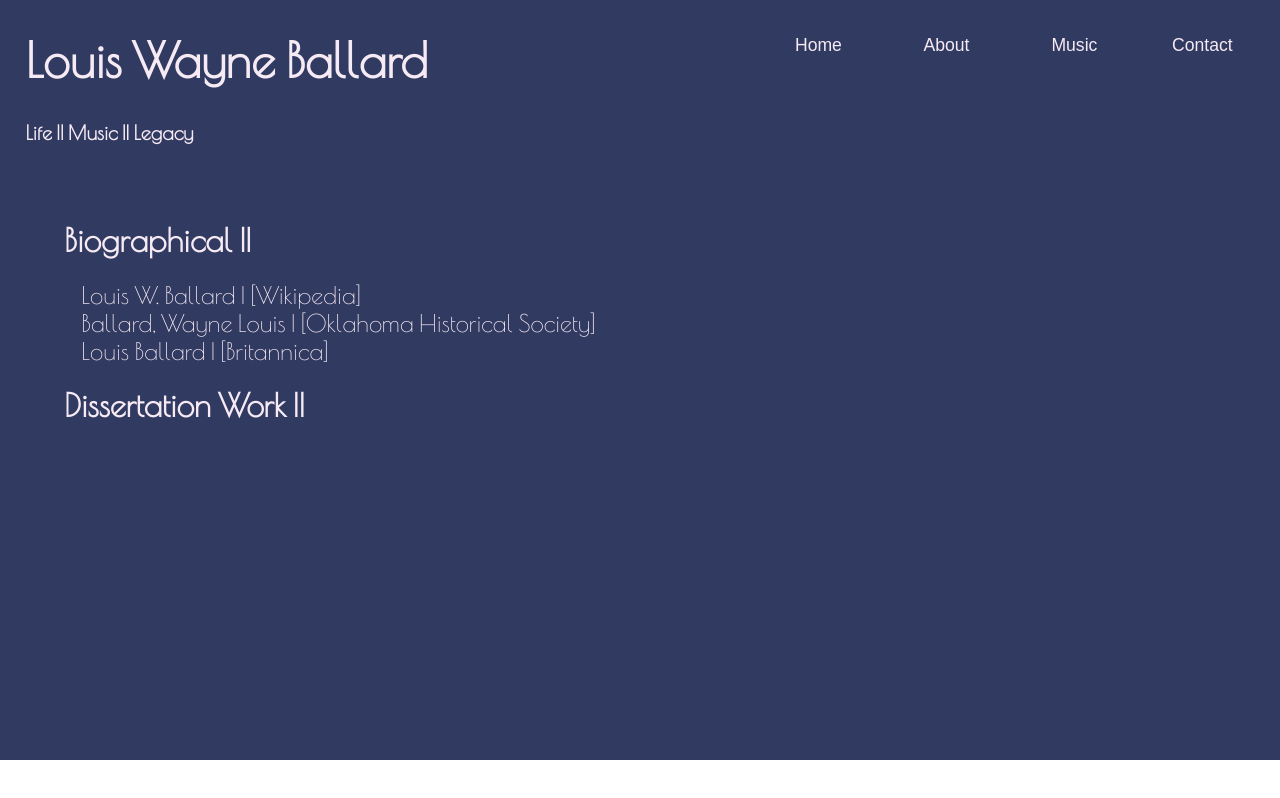
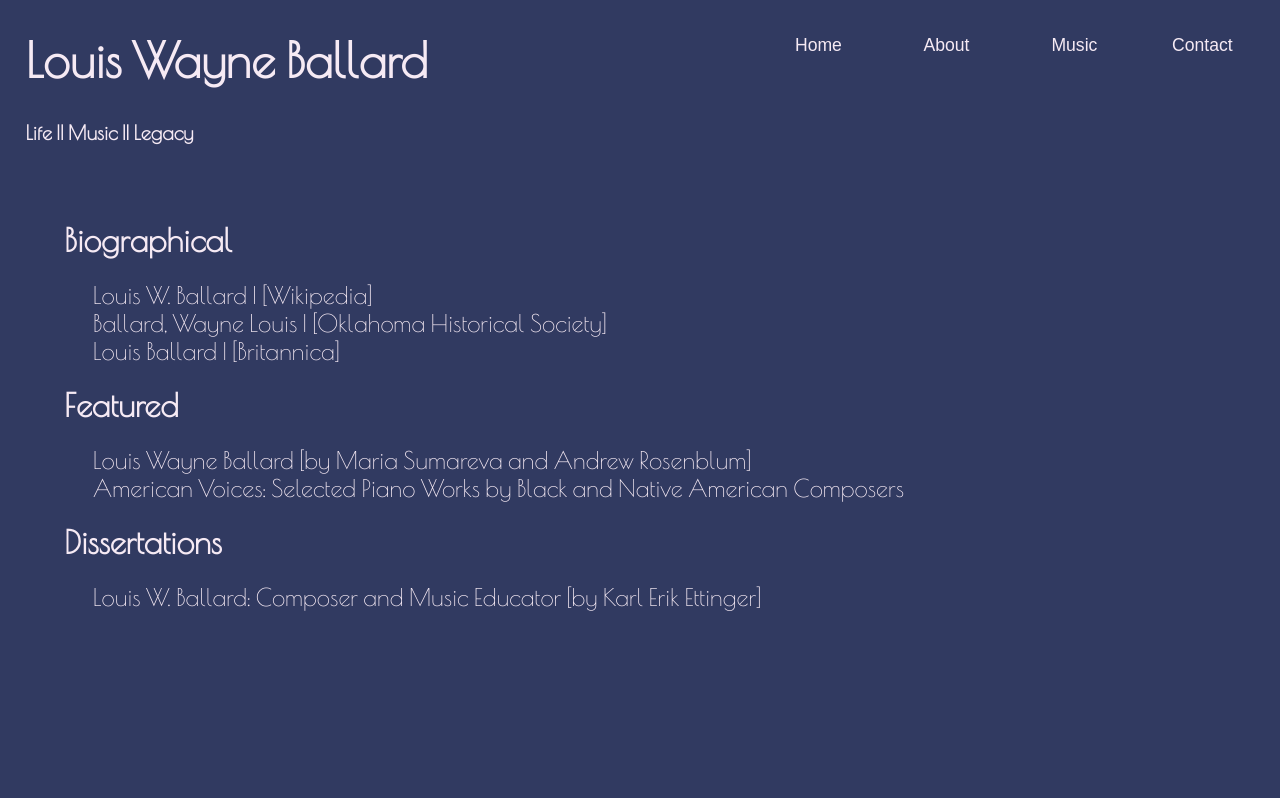
Before and after one commit to Ballard-Art/front-end, a React (Create React App) app in the folder lwb-music/: page /resources in a window 1280 px wide. Shown: the top 798 px of the page. Built offline with nearby package versions, Linux system fonts and the light colour scheme.

Commit message:
more content added

```diff
--- a/lwb-music/src/components/LWBlinks.js
+++ b/lwb-music/src/components/LWBlinks.js
@@ -3,15 +3,15 @@ import styled from 'styled-components';
 //for now the plan is to make these separate components and hardcode in the links
 
 const StyledContainer = styled.div`
-    height: 70vh;
+    height: 100vh;
     width: 100vw;
     background-color: #313a61;
     display: flex;
     flex-direction: column;
 `
 const StyledText = styled.div`
-    height: 70vh;
-    width: 45vw;
+    height: 80vh;
+    width: 75vw;
     margin-left: 5%;
     justify-content: space-between;
 `
@@ -30,13 +30,18 @@ function LWBlinks() {
     return (
         <StyledContainer>
             <StyledText>
-                <h1>Biographical ||</h1>
+                <h1>Biographical</h1>
                 <StyledLinks rel="noreferrer" href="https://en.wikipedia.org/wiki/Louis_W._Ballard" target="_blank">Louis W. Ballard | [Wikipedia]</StyledLinks>
                 <br></br>
                 <StyledLinks rel="noreferrer" href="https://www.okhistory.org/publications/enc/entry.php?entry=BA009" target="_blank">Ballard, Wayne Louis | [Oklahoma Historical Society]</StyledLinks>
                 <br></br>
                 <StyledLinks rel="noreferrer" href="https://www.britannica.com/biography/Louis-Ballard" target="_blank">Louis Ballard | [Britannica]</StyledLinks>
-                <h1>Dissertation Work ||</h1>
+                <h1>Featured</h1>
+                <StyledLinks rel="noreferrer" href="https://kaleidoscopemusart.com/louis-wayne-ballard/#easy-footnote-bottom-1-3489" target="_blank">Louis Wayne Ballard [by Maria Sumareva and Andrew Rosenblum]</StyledLinks>
+                <br></br>
+                <StyledLinks rel="noreferrer" href="https://italianacademy.columbia.edu/event/american-voices-selected-piano-works-by-black-and-native-american-composers" target="_blank">American Voices: Selected Piano Works by Black and Native American Composers</StyledLinks>
+                <h1>Dissertations</h1>
+                <StyledLinks rel="noreferrer" href="https://ufdc.ufl.edu/UFE0046553/00001" target="_blank">Louis W. Ballard: Composer and Music Educator [by Karl Erik Ettinger]</StyledLinks>
             </StyledText>
         </StyledContainer>
     )
```
